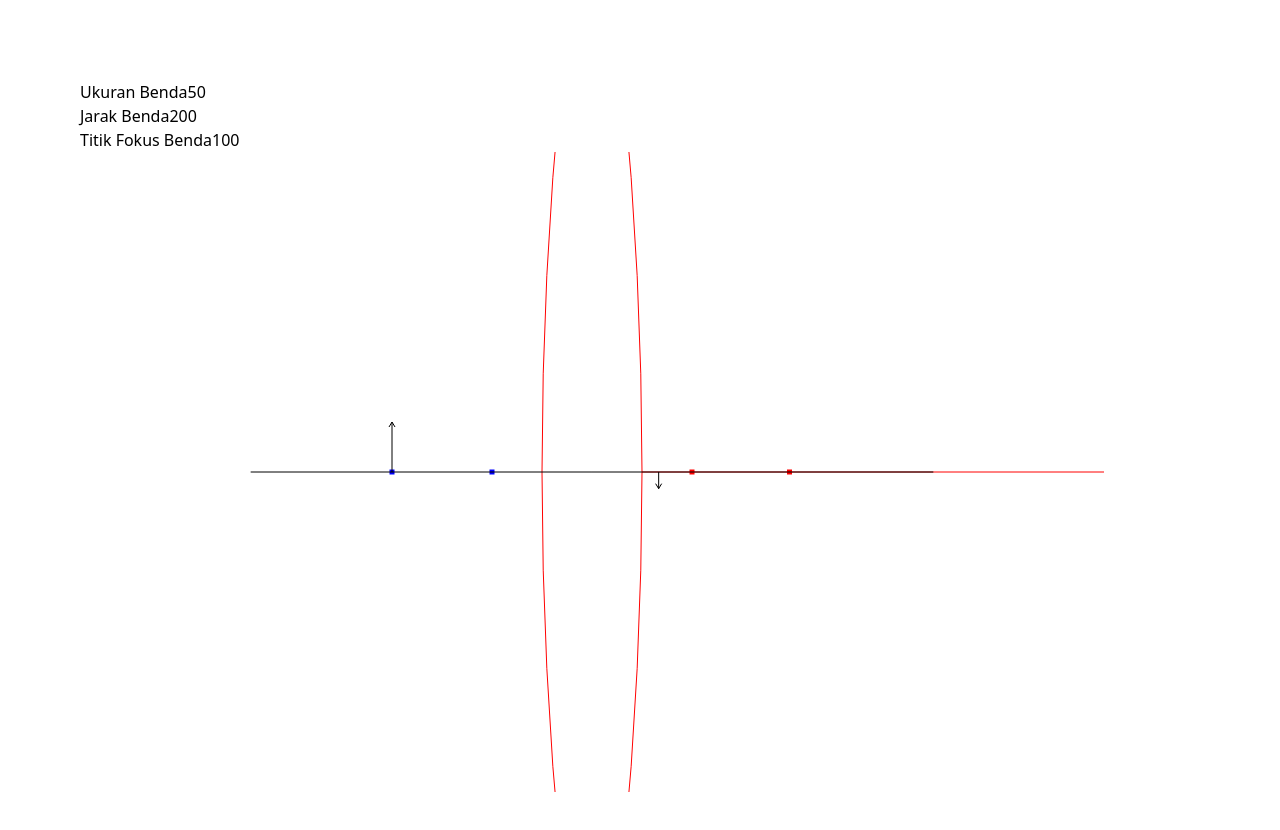
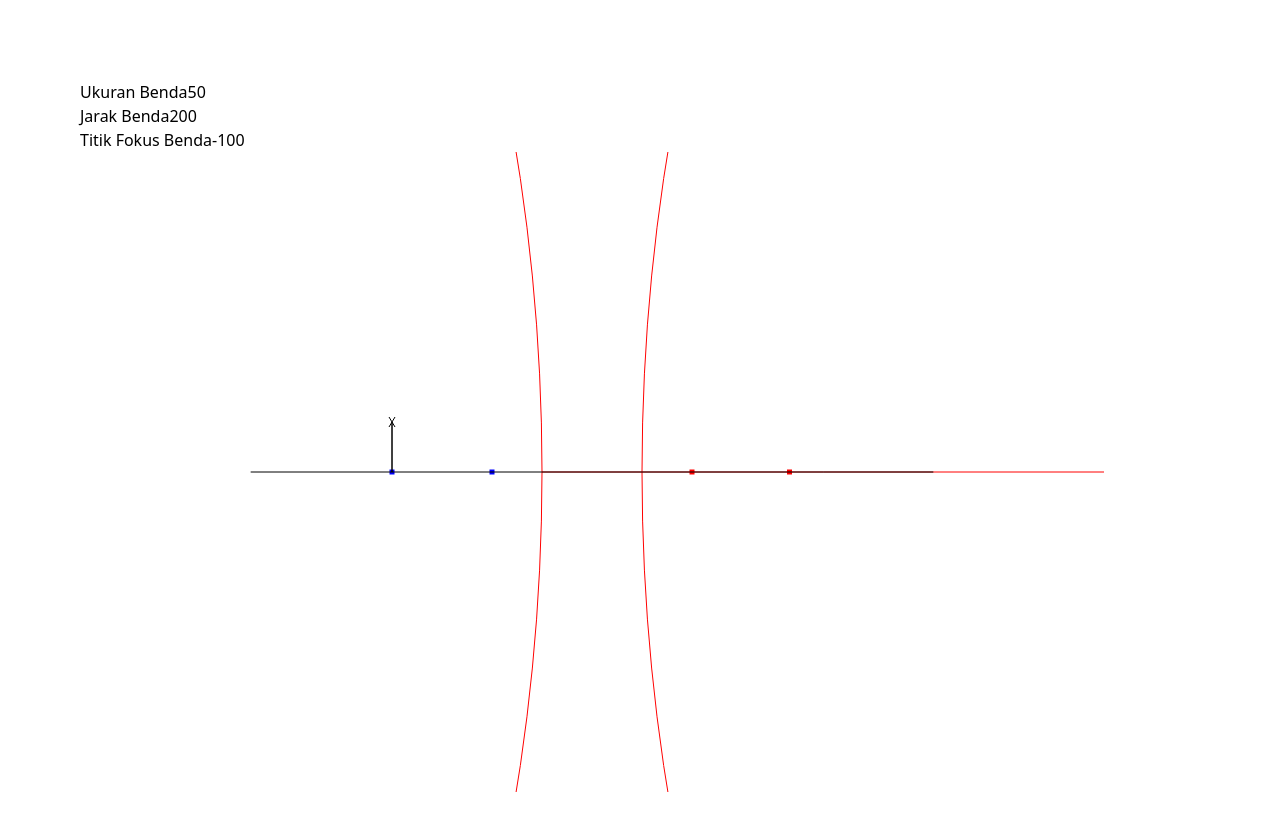
Before and after one commit to RichardOwen2/grafkom-kelompok-4, a React (Create React App) app: page /lensa/cekung in a window 1280 px wide. Shown: the top 830 px of the page. Built offline with nearby package versions, Linux system fonts and the light colour scheme.

Commit message:
gambar lensa cekung

```diff
--- a/src/pages/LensaCekung.jsx
+++ b/src/pages/LensaCekung.jsx
@@ -22,7 +22,7 @@ export default function LensaCekung() {
 	const {
 		setter: [onUkuranBendaChange, onJarakBendaChange, onTitikFokusChange],
 		value: [ukuranBenda, jarakBenda, titikFokus, jarakBayangan, ukuranBayangan],
-	} = useConfig({ titikfokus: 100, rumusJarakBayangan, rumusUkuranBayangan });
+	} = useConfig({ titikfokus: -100, rumusJarakBayangan, rumusUkuranBayangan });
 
 	const initialDraw = (canvas, ctx) => {
 		const cwidth = canvas.width
@@ -79,10 +79,10 @@ export default function LensaCekung() {
 		ctx.fill();
 
 
-		var radius = 4000;
+		var radius = 2000;
 		ctx.beginPath();
-		ctx.arc(x1 / 2 + 4000, 0, radius, 0, 2 * Math.PI, false);
-		ctx.arc(x2 / 2 - 4000, 0, radius, 0, 2 * Math.PI, false);
+		ctx.arc(x1 / 2 - 2000, 0, radius, 0, 2 * Math.PI, false);
+		ctx.arc(x2 / 2 + 2000, 0, radius, 0, 2 * Math.PI, false);
 		ctx.stroke();
 
 		// ctx.beginPath();
```
